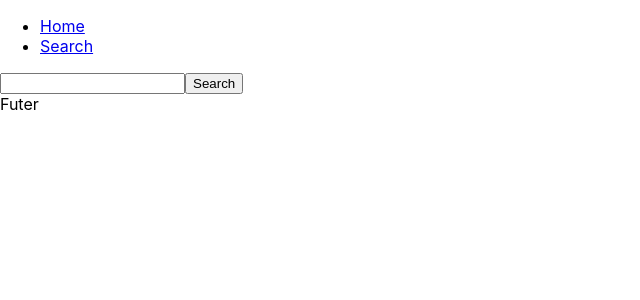
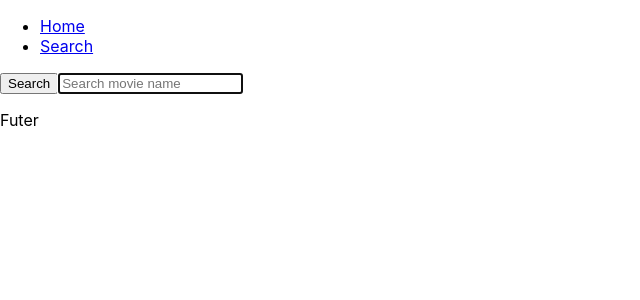
Before and after one commit to Giperion317/the-movie-ts, a React (Create React App) app: page /search in a window 1280 px wide. Shown: the top 300 px of the page, without its empty margins (0-640 px from the left). Built offline with nearby package versions, Linux system fonts and the light colour scheme.

Commit message:
created search movie

```diff
--- a/src/components/Layout/Layout.tsx
+++ b/src/components/Layout/Layout.tsx
@@ -6,7 +6,7 @@ export const Layout: React.FC = () => {
     return (
         <>
             <header><Navigation/></header>
-            <main><Outlet></Outlet></main>
+            <main><Outlet/></main>
             <footer>Futer</footer>
         </>
     )
--- /dev/null
+++ b/src/components/Movies/Movies.tsx
@@ -0,0 +1,24 @@
+import { Link } from "react-router-dom";
+
+import { IPropMovies } from "../../types/props"
+
+export const Movies: React.FC<IPropMovies> = ({movies}) => {
+    return (
+        <ul>
+        {movies.map(({ original_title, id, poster_path }) => (
+          <li key={id}>
+            <Link to={`/search/${id}`}>
+              <img
+                src={"https://image.tmdb.org/t/p/original" + poster_path}
+                alt={original_title}
+                width="270"
+              />
+              <>
+                <h2>{original_title}</h2>
+              </>
+            </Link>
+          </li>
+        ))}
+    </ul>
+    )
+}
--- /dev/null
+++ b/src/components/SearchForm/SearchForm.tsx
@@ -0,0 +1,38 @@
+import { useState } from 'react';
+
+import { IPropForm } from '../../types/props';
+
+export const SearchForm: React.FC<IPropForm> = ({onSubmit}) => {
+    const [searchQuery, setSearchQuery] = useState('')
+
+     const queryHendler = (e:React.ChangeEvent<HTMLInputElement>) => {
+    setSearchQuery(e.target.value.toLowerCase())
+  };
+
+  const submitHendler = (e:React.FormEvent) => {
+    e.preventDefault();
+    if (searchQuery.trim() === '') {
+      return alert('Please enter name movie');
+    }
+    onSubmit(searchQuery);
+    reset();
+  };
+
+  const reset = () => {
+    setSearchQuery('');
+  };
+    return (
+            <form onSubmit={submitHendler}>
+      <button type="submit">Search</button>
+      <input
+        type="text"
+        autoComplete="off"
+        autoFocus
+        placeholder="Search movie name"
+        onChange={queryHendler}
+        name="searchQuery"
+        value={searchQuery}
+      />
+    </form>
+    )
+}
--- a/src/pages/HomePage.tsx
+++ b/src/pages/HomePage.tsx
@@ -1,6 +1,7 @@
 import { useState, useEffect } from "react";
-import { Link } from "react-router-dom";
 import { fetchMovies } from "../services/moviesApi";
+
+import { Movies } from "../components/Movies/Movies";
 
 import { MoviesType } from "../types/movies";
 
@@ -12,23 +13,8 @@ export const HomePage: React.FC = () => {
   }, []);
 
   return (
-    <ul>
-      {movies &&
-        movies.map(({ original_title, id, poster_path }) => (
-          <li key={id}>
-            {/* <li to={`/movies/${id}`} state={{ from: location }}> */}
-            <Link to={`/search/${id}`}>
-              <img
-                src={"https://image.tmdb.org/t/p/original" + poster_path}
-                alt={original_title}
-                width="270"
-              />
-              <>
-                <h2>{original_title}</h2>
-              </>
-            </Link>
-          </li>
-        ))}
-    </ul>
+  <>
+      {movies.length && <Movies movies={ movies}/>}
+      </>
   );
 };
--- a/src/pages/MovieFullInfoPage.tsx
+++ b/src/pages/MovieFullInfoPage.tsx
@@ -7,11 +7,15 @@ import { MovieType } from "../types/movie";
 
 export const MovieFullInfoPage: React.FC = () => {
   const [movie, setMovie] = useState<Partial<MovieType>>({});
-  const [video, setVideo] = useState<{ key: string }[]>([]);
+  const [video, setVideo] = useState<{key: string }[]>([]);
   const { movieId } = useParams();
 
+
+
   useEffect(() => {
-    fetchMovieFullInfo(movieId).then(setMovie);
+
+    fetchMovieFullInfo(movieId).then(setMovie)
+
     fetchVideo(movieId).then(setVideo);
   }, [movieId]);
   return (
@@ -29,13 +33,13 @@ export const MovieFullInfoPage: React.FC = () => {
               {movie.vote_average && <text>User Score: {movie.vote_average * 10}%</text>}
               <hr />
               <h3>Overview</h3>
-              <text>{movie.overview}</text>
+              <p>{movie.overview}</p>
               <hr />
               <h3>Genres</h3>
-              <text>{movie.genres?.map((genre) => genre.name).join(" ")}</text>
+              <p>{movie.genres?.map((genre) => genre.name).join(" ")}</p>
               <hr />
               <h3>Trailer</h3>
-              {video && (
+              {video.length && (
                 <iframe
                   src={`https://www.youtube.com/embed/${video[0].key}`}
                   title={movie.original_title}
--- a/src/pages/SearchPage.tsx
+++ b/src/pages/SearchPage.tsx
@@ -2,6 +2,9 @@ import { useState, useEffect } from "react"
 import { useSearchParams } from "react-router-dom"
 
 import { fetchMoviesSearch } from "../services/moviesApi"
+
+import { SearchForm } from "../components/SearchForm/SearchForm"
+import { Movies } from "../components/Movies/Movies"
 
 import { MoviesType } from "../types/movies"
 
@@ -21,18 +24,14 @@ export const SearchPage: React.FC = () => {
     })
     }, [query])
 
-    const submitHandler = (e: React.FormEvent) => {
-        e.preventDefault();
-         setSearchParams()
-
-    }
+ const onSearchQuery = (searchQuery:string) => {
+    setSearchParams({ query: searchQuery });
+  };
 
     return (
         <>
-            <form onSubmit={submitHandler}>
-                <input type='text' name='query' />
-                <button type="submit">Search</button>
-            </form>
+    <SearchForm onSubmit={onSearchQuery} />
+    {movies && <Movies movies={ movies} />}
         </>
     )
 }
--- /dev/null
+++ b/src/types/props.ts
@@ -0,0 +1,11 @@
+export interface IPropForm {
+  onSubmit: (searchQuery: string) => void;
+}
+
+export interface IPropMovies {
+  movies: {
+    original_title: string;
+    id: number;
+    poster_path: string;
+  }[];
+}
```
